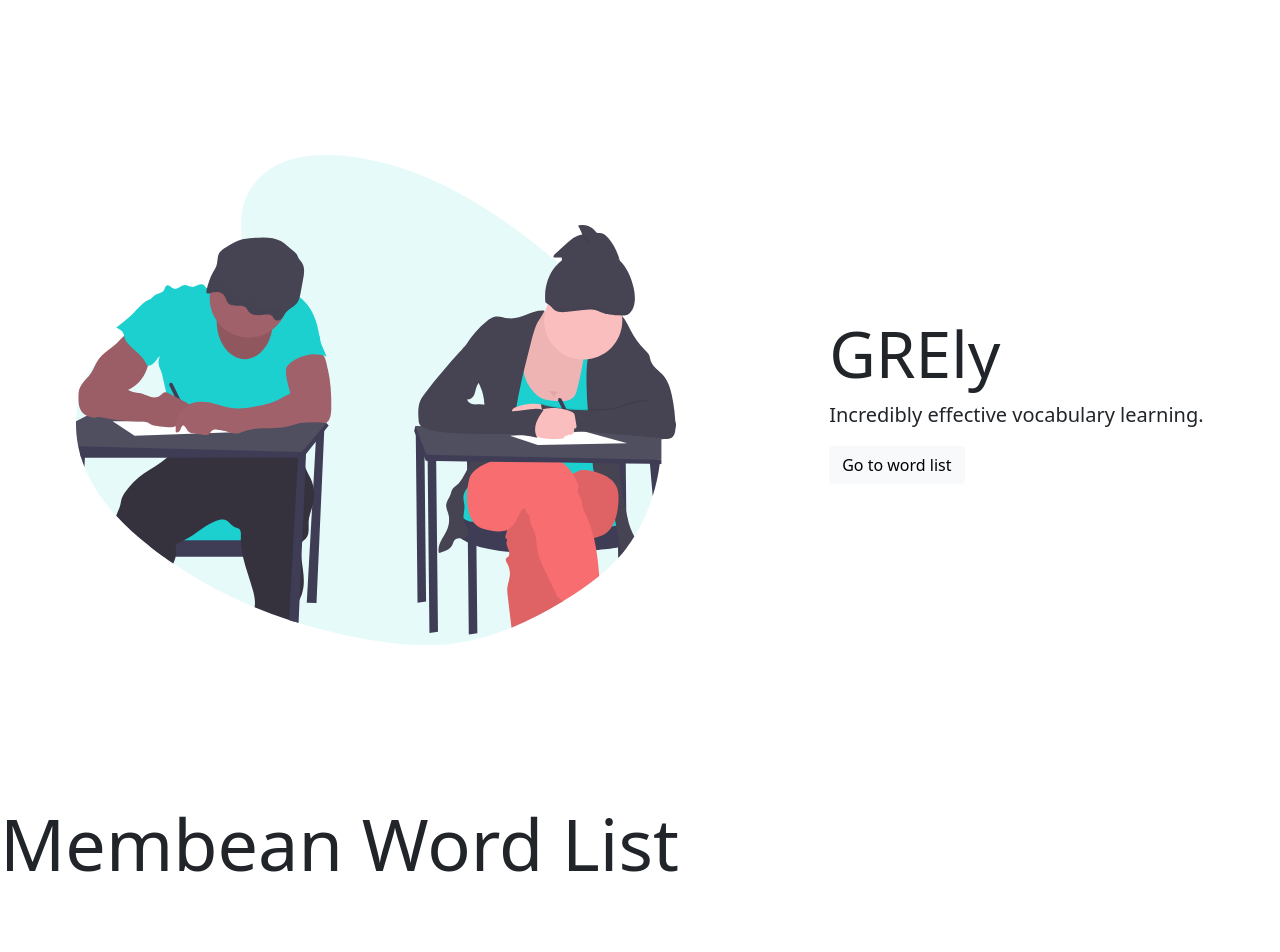
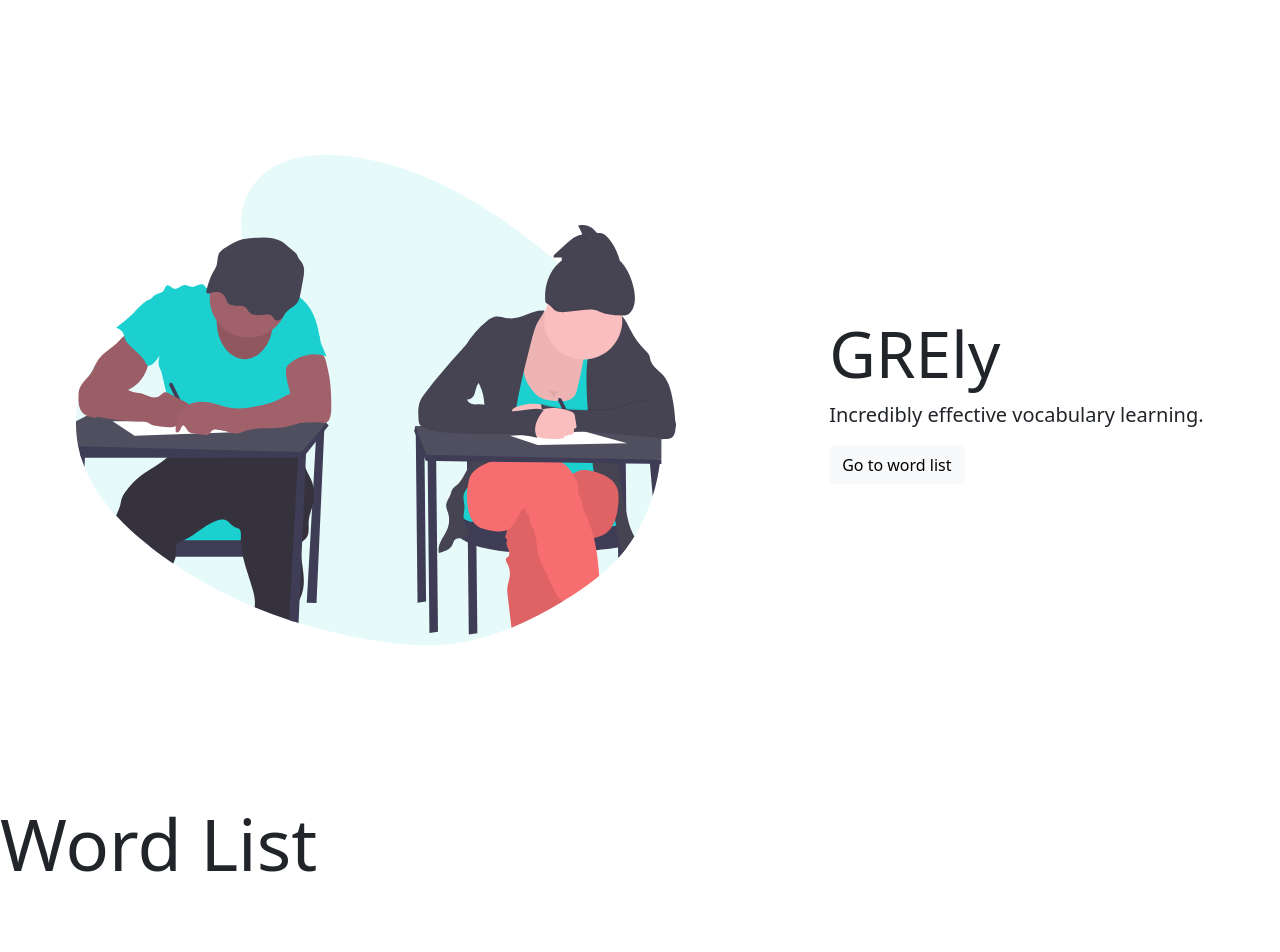
Before and after one commit to ashwin1999/grely, a React (Create React App) app: page / in a window 1280 px wide. Shown: the top 952 px of the page. Built offline with nearby package versions, Linux system fonts and the light colour scheme.

Commit message:
updated home page name

```diff
--- a/src/Components/Home.js
+++ b/src/Components/Home.js
@@ -282,7 +282,7 @@
 
       {/* to display */}
       <div id="word-list" className="list">
-        <h2 className="display-2">Membean Word List</h2>
+        <h2 className="display-2">Word List</h2>
         <br />
         <br />
         <table class="table">
```
